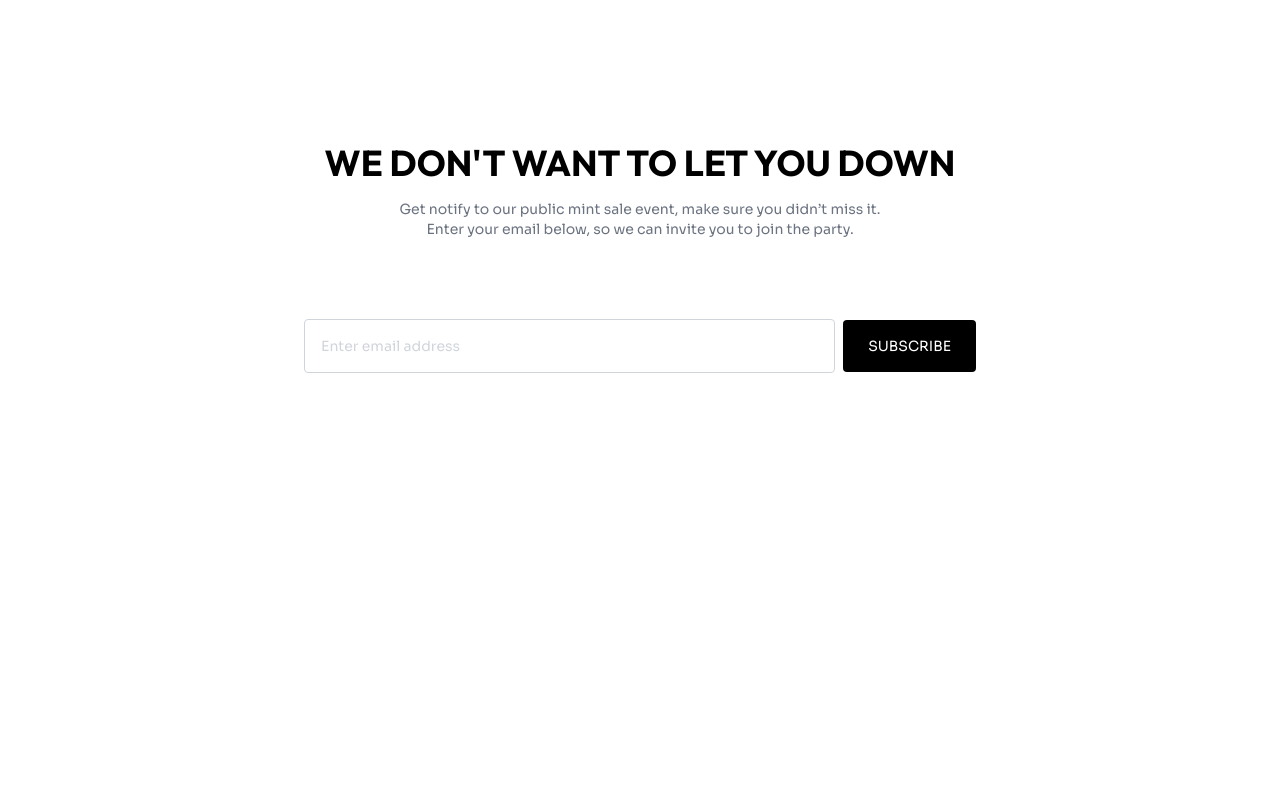
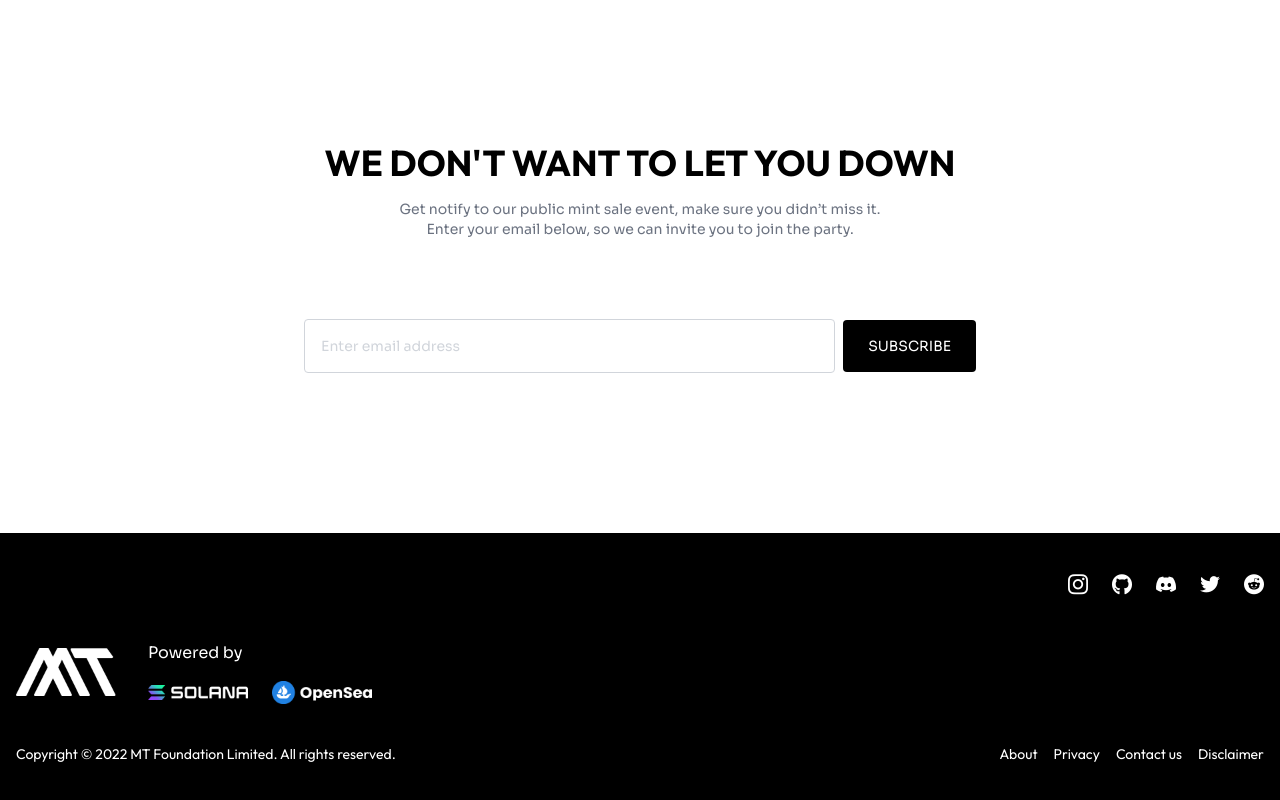
Before and after one commit to andreiwebdev/vue-nft-lp, a Vue app: page / in a window 1280 px wide. Shown: the part 2297-3097 px from the top of the page. Before the commit the page ends 2830 px from the top, so only its background shows below. Built offline with nearby package versions, Linux system fonts and the light colour scheme.

Commit message:
Update: Footer

```diff
--- a/src/App.vue
+++ b/src/App.vue
@@ -4,6 +4,7 @@
     <auction-coming-soon />
     <nft-section />
     <newsletter-section />
+    <footer-section />
 </template>
 
 <script>
@@ -12,6 +13,7 @@ import HeroArea from "./components/HeroArea.vue";
 import AuctionComingSoon from "./components/AuctionComingSoon.vue";
 import NftSection from "./components/NftSection.vue";
 import NewsletterSection from "./components/NewsletterSection.vue";
+import FooterSection from "./components/FooterSection.vue";
 
 export default {
     name: "App",
@@ -21,6 +23,7 @@ export default {
         AuctionComingSoon,
         NftSection,
         NewsletterSection,
+        FooterSection,
     },
 };
 </script>
--- /dev/null
+++ b/src/components/FooterSection.vue
@@ -0,0 +1,55 @@
+<template>
+    <footer class="bg-black text-white py-10">
+        <container-wrapper>
+            <div class="flex items-center justify-center md:justify-end gap-4 text-white mb-10">
+                <div class="flex items-center justify-end gap-6 text-white text-xl">
+                    <a target="_blank" href="https://www.instagram.com"><i class="pi pi-instagram"></i></a>
+                    <a target="_blank" href="https://github.com"><i class="pi pi-github"></i></a>
+                    <a target="_blank" href="https://discord.com"><i class="pi pi-discord"></i></a>
+                    <a target="_blank" href="https://twitter.com"><i class="pi pi-twitter"></i></a>
+                    <a target="_blank" href="https://www.reddit.com"><i class="pi pi-reddit"></i></a>
+                </div>
+            </div>
+            <div class="flex flex-col gap-8 text-center mb-10 md:flex-row md:items-center md:text-left">
+                <img class="w-[100px] mx-auto cursor-pointer md:m-0" :src="logoImage" alt="Logo Footer">
+                <div class="flex flex-col justify-center">
+                    <div class="mb-4">Powered by</div>
+                    <div class="flex flex-col items-center gap-2 md:flex-row md:gap-6">
+                        <img class="w-[100px] cursor-pointer" :src="solanaImage" alt="solana image">
+                        <img class="w-[100px] mb-6 cursor-pointer md:mb-0" :src="openSeaImage" alt="opensea image">
+                    </div>
+                </div>
+            </div>
+            <div class="text-sm text-center font-outfit md:flex md:items-center md:justify-between">
+                <div class="mb-4 md:mb-0">Copyright © 2022 MT Foundation Limited. All rights reserved.</div>
+                <ul class="md:flex md:gap-4">
+                    <li class="mb-3 md:mb-0">About</li>
+                    <li class="mb-3 md:mb-0">Privacy</li>
+                    <li class="mb-3 md:mb-0">Contact us</li>
+                    <li class="mb-3 md:mb-0">Disclaimer</li>
+                </ul>
+            </div>
+        </container-wrapper>
+    </footer>
+</template>
+
+<script>
+import ContainerWrapper from "./ContainerWrapper.vue";
+import logoImage from "../assets/logo.png";
+import openSeaImage from "../assets/opensealogo.png";
+import solanaImage from "../assets/solanalogo.png";
+
+export default {
+    name: "FooterSection",
+    components: {
+        ContainerWrapper,
+    },
+    data() {
+        return {
+            logoImage,
+            openSeaImage,
+            solanaImage,
+        };
+    },
+};
+</script>
```
